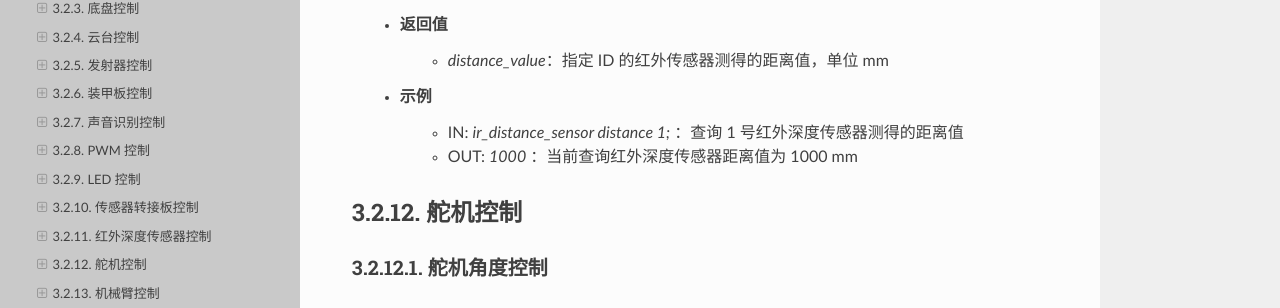
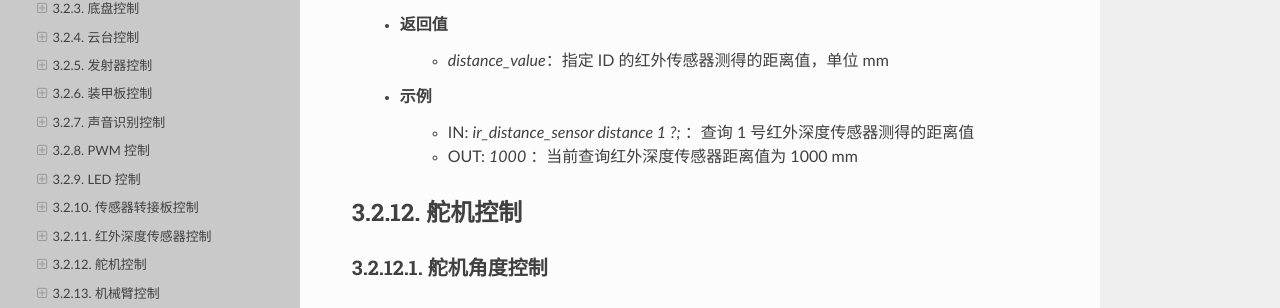
Before and after one commit to dji-sdk/RoboMaster-SDK, a Sphinx documentation site: the page built from docs/sdk/protocol_api.rst, in a window 1280 px wide and 900 px high, scrolled down 17463 px. Shown: the part 135-443 px from the top of the window. Built offline with Sphinx 7.4.7 and the Read the Docs theme 2.0.0, drawn with Linux system fonts in a browser that asks for light colours.

Commit message:
doc: 修正“红外深度传感器距离获取”的示例

```diff
--- a/docs/sdk/protocol_api.rst
+++ b/docs/sdk/protocol_api.rst
@@ -684,7 +684,7 @@ IN: **ir_distance_sensor distance <id> ?**
     - 返回值
         - *distance_value*：指定 ID 的红外传感器测得的距离值，单位 mm
     - 示例
-        - IN: *ir_distance_sensor distance 1;* ：查询 1 号红外深度传感器测得的距离值
+        - IN: *ir_distance_sensor distance 1 ?;* ：查询 1 号红外深度传感器测得的距离值
         - OUT: *1000* ：当前查询红外深度传感器距离值为 1000 mm
 
 *************************
```
